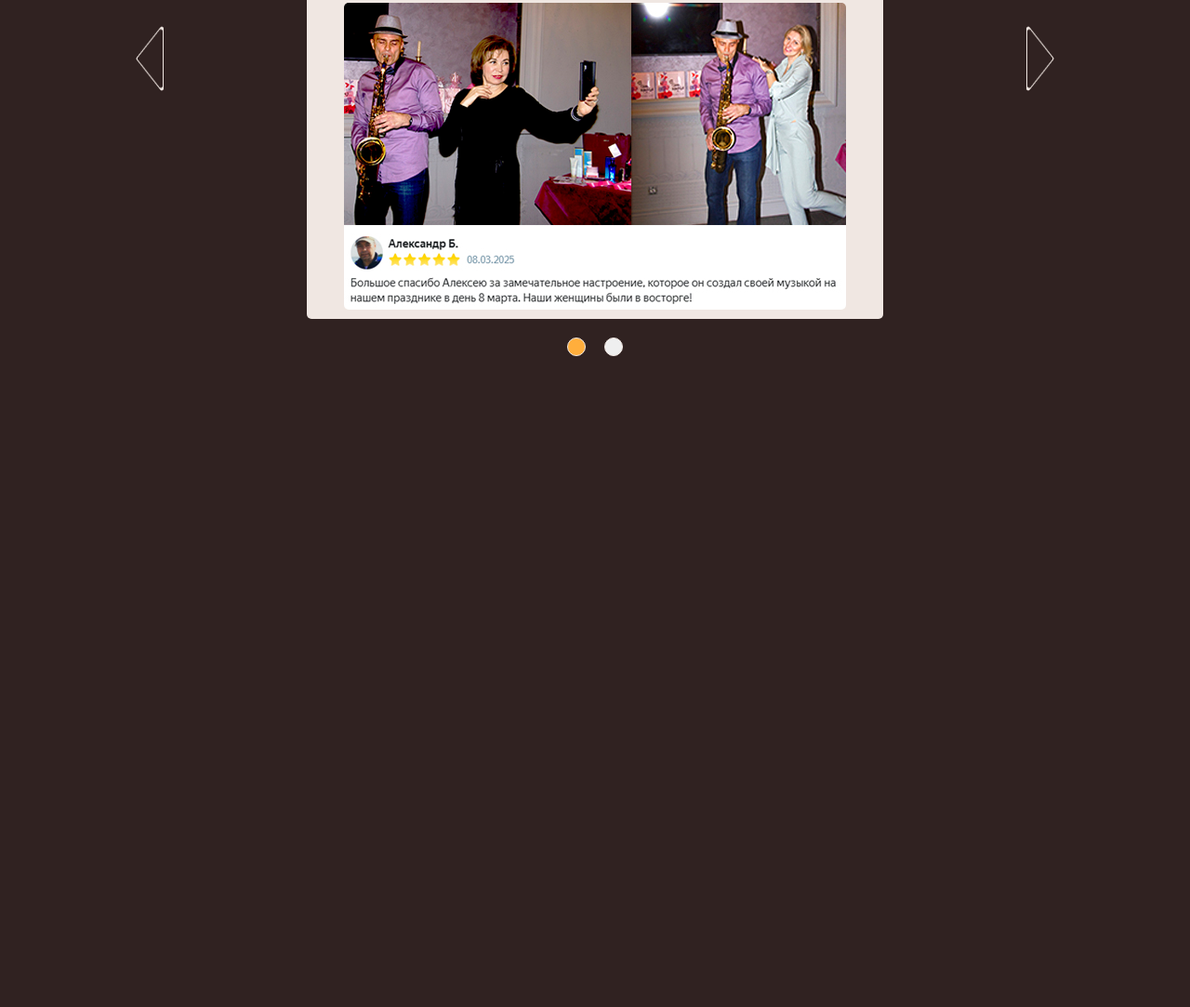
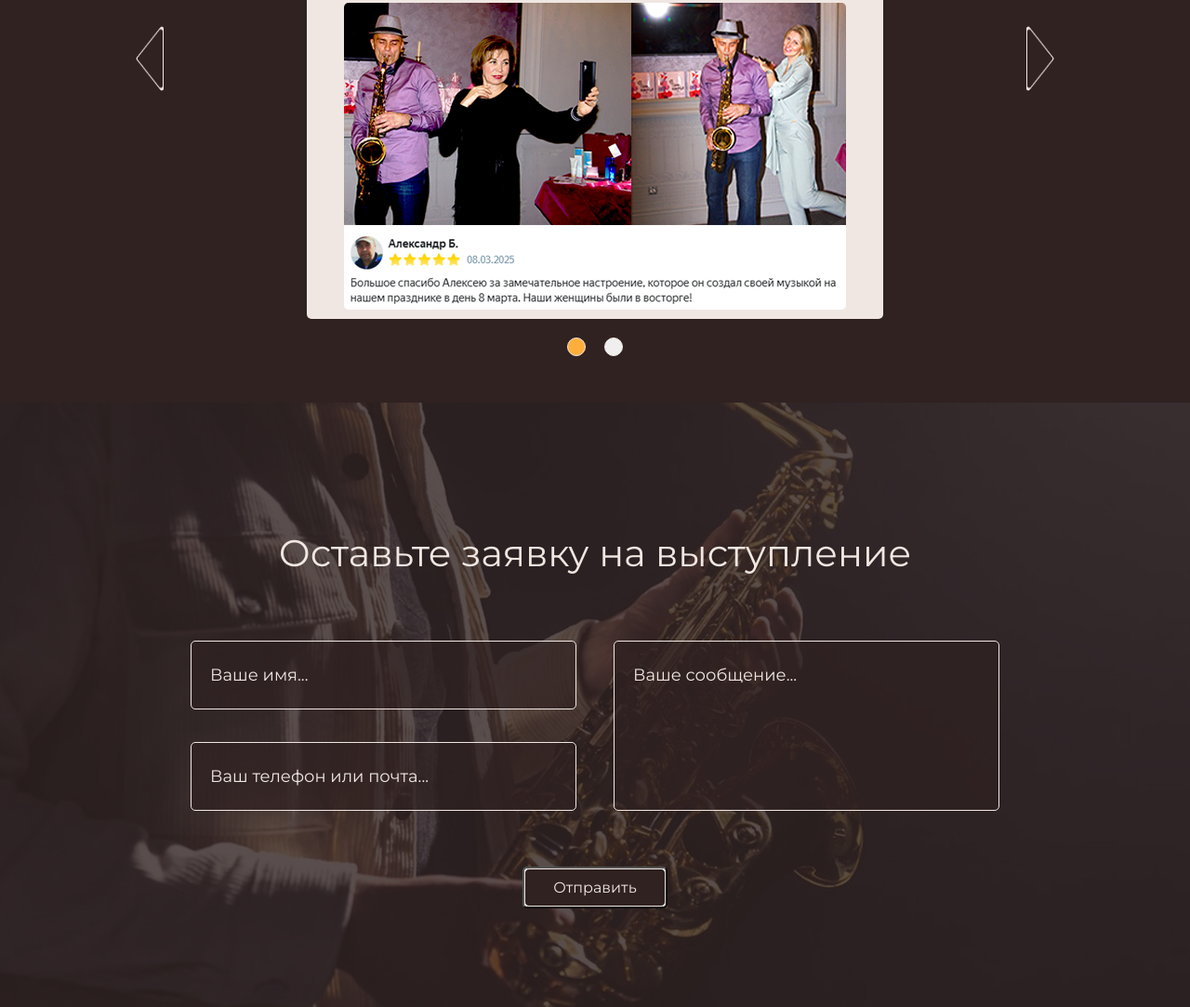
Before and after one commit to LapkiWEB/AlexSax, a website: page app/index.html in a window 1280 px wide. Shown: the part 6544-7627 px from the top of the page at 93% size. Before the commit the page ends 6977 px from the top, so only its background shows below. Drawn offline with Linux system fonts and the light colour scheme; some packages are replaced by stand-ins of ours; a script that the page names is missing; files whose address does not match are found by name.

Commit message:
add section feedback + adaptive

```diff
--- a/app/index.html
+++ b/app/index.html
@@ -672,6 +672,48 @@
         </div>
       </section>
 
+      <section class="feedback section">
+        <div class="feedback-shadow">
+
+
+          <div class="container">
+            <h2 class="feedback__title title">
+              Оставьте заявку на выступление
+            </h2>
+
+            <div class="feedback__inner">
+              <form class="feedback-form">
+                <div class="feedback__wrapper">
+                  <div class="feedback__item">
+                    <div class="feedback__items">
+                      <input type="text" name="name" class="feedback__items-input" placeholder="Ваше имя..." required>
+                    </div>
+                    <div class="feedback__items">
+                      <input type="text" name="name" class="feedback__items-input"
+                        placeholder="Ваш телефон или почта..." required>
+                    </div>
+                  </div>
+                  <div class="feedback__item">
+                    <div class="feedback__items">
+                      <textarea class="feedback__items-input feedback__items-textarea" name="text"
+                        placeholder="Ваше сообщение..."></textarea>
+                    </div>
+                  </div>
+                </div>
+
+                <button class="feedback__btn">
+                  <div class="global-btn">
+                    Отправить
+                  </div>
+                </button>
+
+              </form>
+            </div>
+
+          </div>
+        </div>
+      </section>
+
 
     </main>
     <footer class="footer">
--- a/app/scss/_media.scss
+++ b/app/scss/_media.scss
@@ -366,6 +366,18 @@
     top: 600px;
     height: fit-content;
   }
+
+  .feedback__wrapper {
+    flex-wrap: wrap;
+  }
+
+  .feedback {
+    height: 800px;
+  }
+
+  .feedback__title {
+    padding-top: 0;
+  }
 }
 
 @media(max-width: 800px) {
@@ -448,6 +460,10 @@
     padding: 0 50px;
   }
 
+  .title {
+    font-size: 32px;
+  }
+
   .main-offer__inner {
     gap: 30px;
   }
@@ -470,6 +486,10 @@
     font-size: 24px;
     line-height: 24px;
     margin-bottom: 20px;
+  }
+
+  .feedback__inner {
+    padding: 0;
   }
 }
 
--- a/app/scss/style.scss
+++ b/app/scss/style.scss
@@ -589,11 +589,116 @@
   border-radius: 5px;
   margin-left: 20px;
 }
-.reviews__name{
+
+.reviews__name {
   font-size: 20px;
   margin-bottom: 30px;
   font-weight: bold;
 }
 
 // end section reviews
+
+
+// start section feddpack
+.feedback {
+  // color: $black;
+  // background-color: $light-grey;
+  position: relative;
+  min-height: 650px;
+  overflow: hidden;
+  background-image: url('../images/content/feedback-bg.jpg');
+  background-repeat: no-repeat;
+  background-size: cover;
+  background-position: center;
+
+}
+
+.feedback-shadow {
+  background-image: url('../images/content/feedback-bg-shadow.jpg');
+  background-repeat: no-repeat;
+  background-size: cover;
+  background-position: center;
+  position: absolute;
+  top: 0;
+  left: 0;
+  right: 0;
+  bottom: 0;
+  overflow: hidden;
+  display: flex;
+  align-items: center;
+
+  .container {
+    max-width: 1920px;
+    width: 100%;
+  }
+}
+
+.feedback__inner {
+  // backdrop-filter: blur(10px);
+  // box-shadow: 3px 3px 5px 0 rgba(78, 87, 94, 0.25);
+  // background: linear-gradient(270deg, rgba(255, 255, 255, 0.3) 0%, rgba(255, 255, 255, 0.3) 32.17%, rgba(255, 255, 255, 0.3) 100%);
+  max-width: 950px;
+  width: 100%;
+  margin: 0 auto;
+  border-radius: 5px;
+  padding: 20px;
+}
+
+.feedback__title {
+  padding-top: 50px;
+  text-align: center;
+  margin: 0 auto;
+  margin-bottom: 50px;
+  position: relative;
+  z-index: 1;
+}
+
+.feedback__wrapper {
+  display: flex;
+  justify-content: center;
+  margin-bottom: 25px;
+
+}
+
+.feedback__item {
+  max-width: 465px;
+  width: 100%;
+  margin: 0px 20px;
+}
+
+.feedback__items-input {
+  border: 1px solid $white;
+  background: rgba(48, 34, 33, 0.7);
+  color: $white;
+  padding: 25px 20px;
+  margin-bottom: 35px;
+  width: 100%;
+  font-size: 18px;
+  // @extend %BelR;
+  border-radius: 5px;
+
+  &::placeholder {
+    color: $white;
+  }
+}
+
+.feedback__items-textarea {
+  margin-bottom: 0;
+  height: 183px !important;
+  resize: none;
+}
+
+
+
+.feedback__btn {
+  margin: 0 auto;
+  display: block;
+  padding: 0;
+  border-radius: 5px;
+}
+
+// end section feddpack
+
+
+
 @import 'media';
```
Also changed, not shown: app/css/style.min.css, app/images/content/feedback-bg-shadow.jpg (added), app/images/content/feedback-bg.jpg (added).
